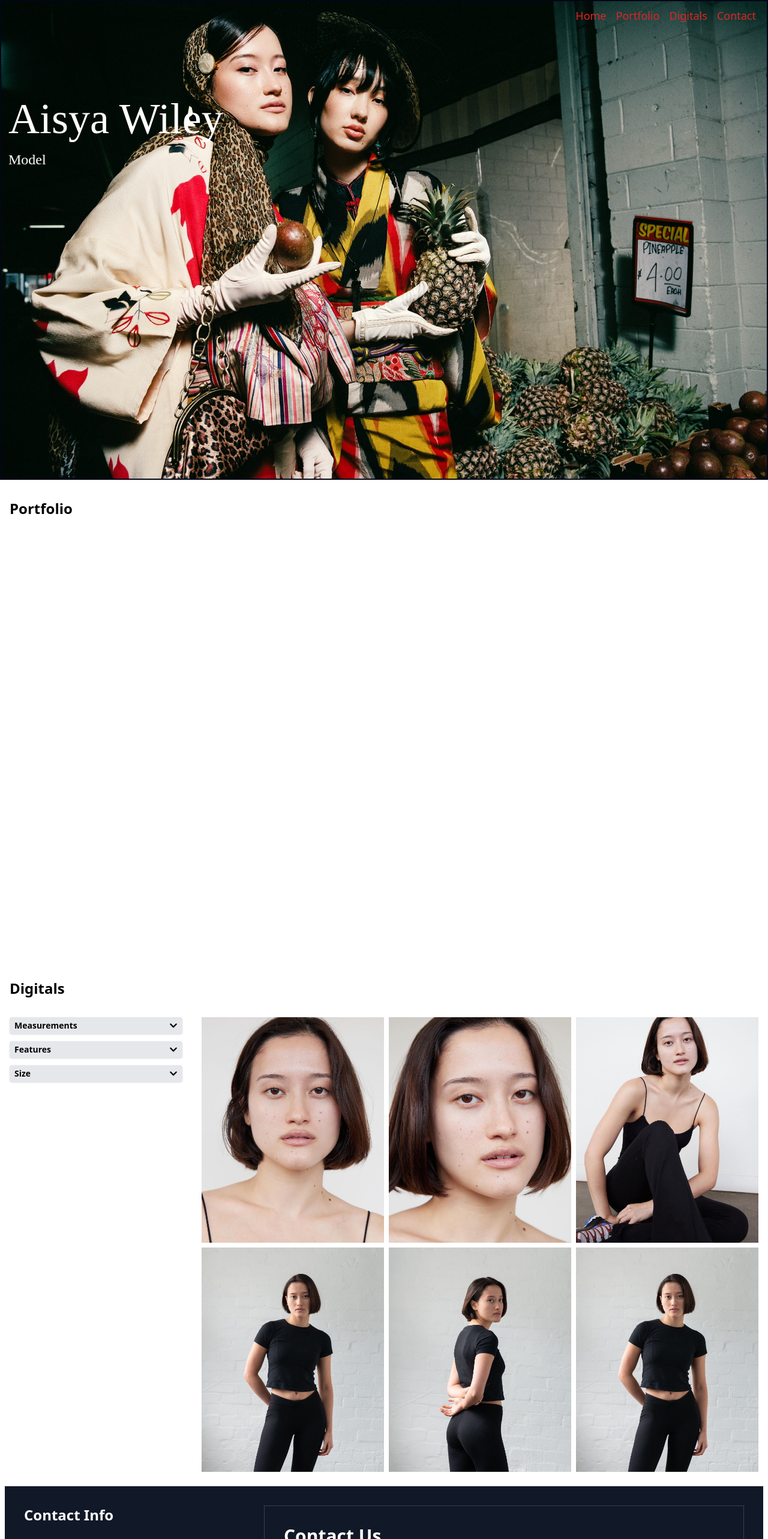
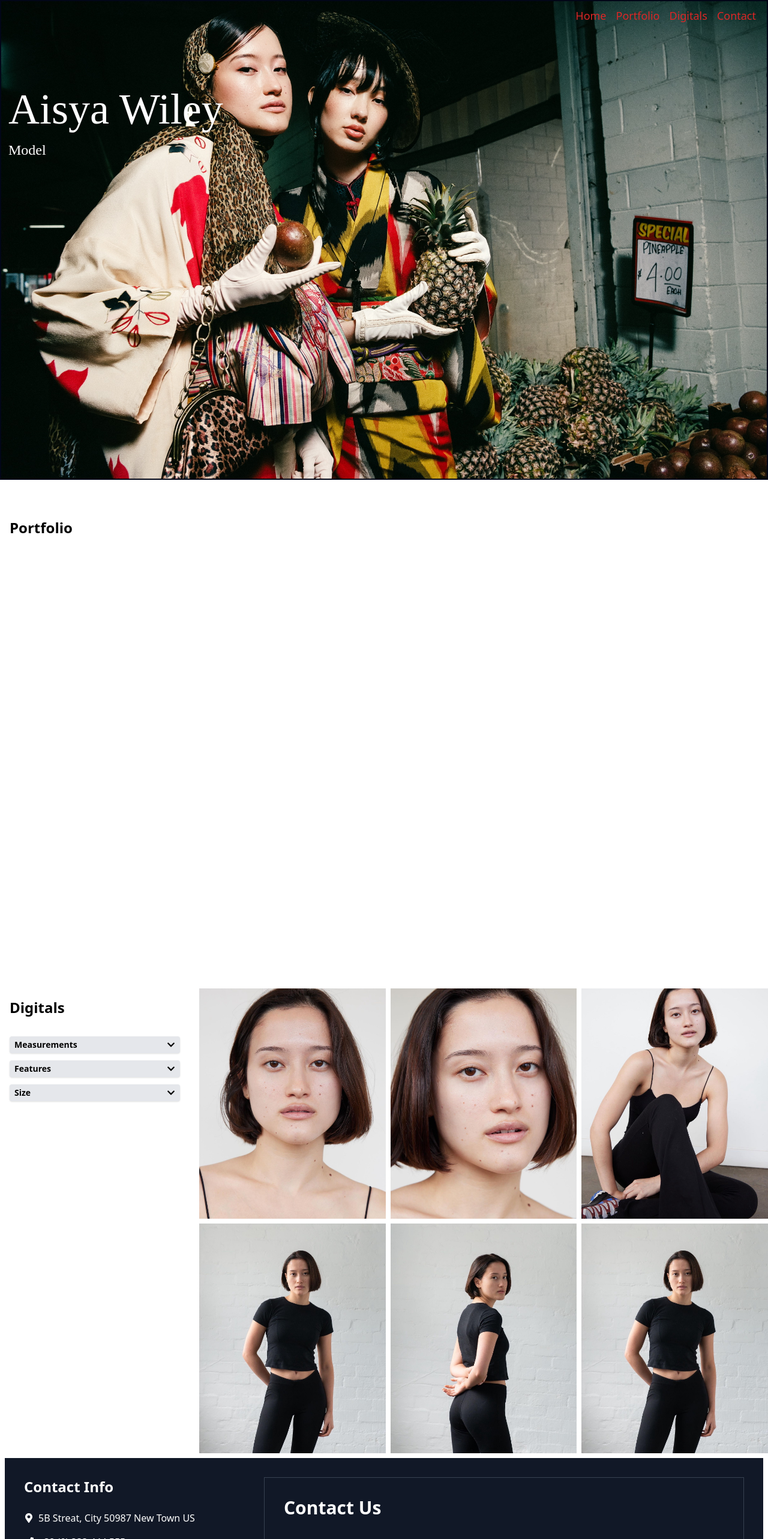
Before and after one commit to annisa-nye/aisya-model-portfolio, a React (Vite) app: page / in a window 1280 px wide. Shown: the top 2566 px of the page at 60% size. Built offline with nearby package versions, Linux system fonts and the light colour scheme.

Commit message:
optimized digitals section

```diff
--- a/src/components/Digitals.tsx
+++ b/src/components/Digitals.tsx
@@ -48,10 +48,11 @@ const Digitals: React.FC = () => {
 
 	return (
 		<section id='digitals' className='pt-header min-h-screen'>
+			<div className='flex flex-col lg:flex-row lg:gap-4'>
+				<div className='lg:w-1/4'>
 					<h2 className='text-2xl font-bold p-4'>Digitals</h2>
-			<div className='flex flex-col lg:flex-row'>
-				<div className='w-full lg:w-1/4 p-4'>
-					<div className='grid grid-cols-3 lg:grid-cols-1 gap-2'>
+					<div className='p-4'>
+						<div className='grid grid-cols-1 gap-2'>
 							{measurementCategories.map((category, categoryIndex) => (
 								<div key={categoryIndex} className='mb-1 last:mb-0'>
 									<button
@@ -81,7 +82,8 @@ const Digitals: React.FC = () => {
 							))}
 						</div>
 					</div>
-				<div className='w-full lg:w-3/4 p-4'>
+				</div>
+				<div className='lg:w-3/4'>
 					<div className='grid grid-cols-3 gap-2'>
 						{[1, 3, 2, 4, 6, 4].map((num, index) => (
 							<div key={index} className='aspect-w-3 aspect-h-4'>
--- a/src/components/HeroSection.tsx
+++ b/src/components/HeroSection.tsx
@@ -1,13 +1,15 @@
 import React from 'react';
 
 const HeroSection: React.FC = () => (
-	<section id="hero" className="w-full h-screen px-3 border-slate-950 border-2 bg-[url('./assets/images/p1-red-yellow/p1-3.jpg')] bg-cover bg-fixed">
-		<div className='font-lora pt-36 text-start text-white sticky top-0'>
+	<section
+		id='hero'
+		className="w-full h-screen px-3 border-slate-950 border-2 bg-[url('./assets/images/p1-red-yellow/p1-3.jpg')] bg-cover bg-fixed"
+	>
+		<div className='font-lora pt-32 text-start text-white sticky top-0'>
 			<h1 className='text-7xl py-4'>Aisya Wiley</h1>
 			<p className='text-2xl pb-4'>Model</p>
 		</div>
-		<div className='text-white'>
-		</div>
+		<div className='text-white'></div>
 	</section>
 );
 
--- a/tailwind.config.js
+++ b/tailwind.config.js
@@ -8,7 +8,7 @@ export default {
 				lora: ['Lora', 'serif'],
 			},
 			padding: {
-				'header': '1rem',
+				'header': '3rem',
 			},
 		},
 	},
```
Lines whose indentation alone changed are shown as unchanged.
